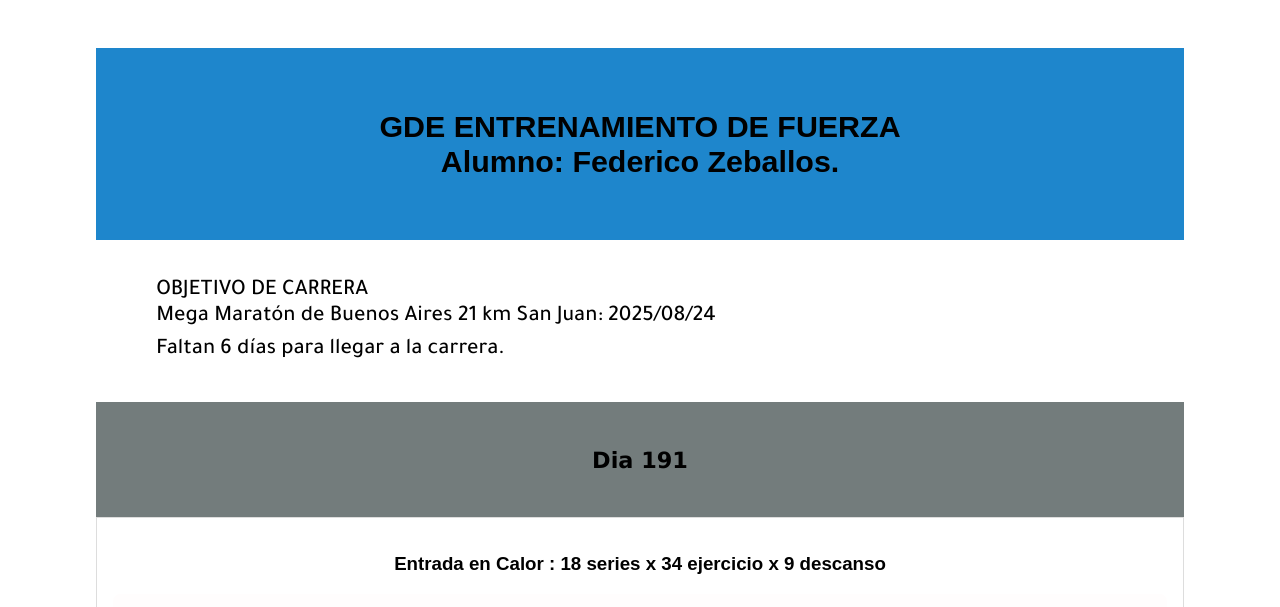
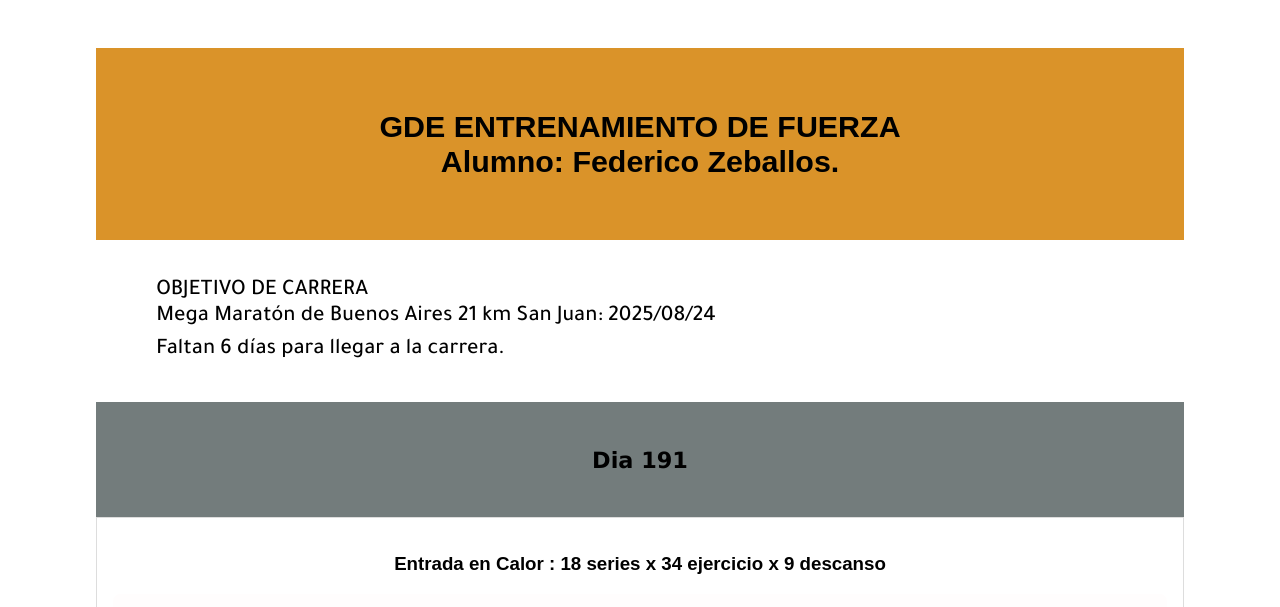
Before and after one commit to GDEtrailrunning/gdefzeballos1.github.io, a plain HTML site: page index.html in a window 1280 px wide. Shown: the top 607 px of the page. Drawn offline with nearby package versions, Linux system fonts and the light colour scheme.

Commit message:
Add files via upload

```diff
--- a/style.css
+++ b/style.css
@@ -160,7 +160,7 @@ h2 {
 
 
 .sub-container h4 {
-  background-color: #1e86cc;
+  background-color: #da9329;
   padding: 2em; /* Utiliza em en lugar de píxeles */
   margin: 0; /* Elimina márgenes predeterminados */
   font-family: 'Arial', sans-serif;
```
